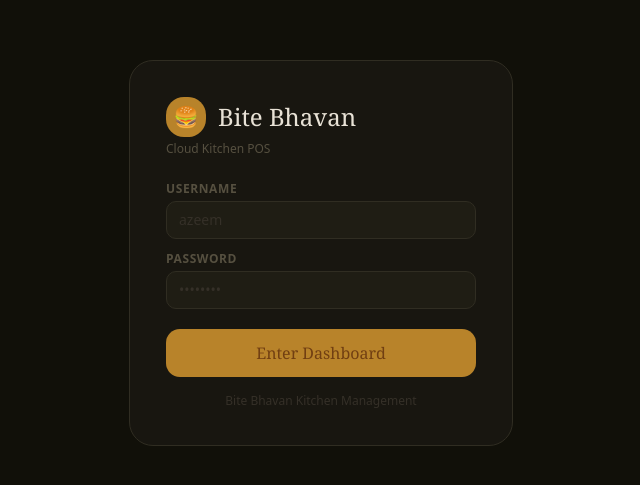
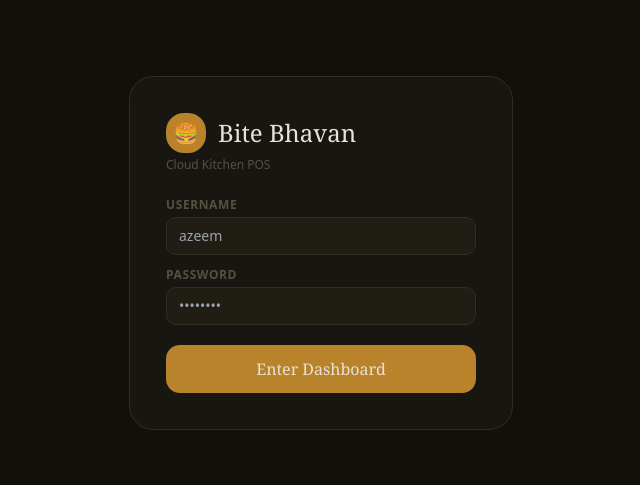
Before and after one commit to BiteBhavan/POS, a Next.js app: page /login in a window 1280 px wide. Shown: the part 147-632 px from the top of the page, without its empty margins (319-959 px from the left). Built offline with nearby package versions, Linux system fonts and the light colour scheme; no server answers.

Commit message:
Update page.tsx

```diff
--- a/src/app/(auth)/login/page.tsx
+++ b/src/app/(auth)/login/page.tsx
@@ -34,7 +34,7 @@ export default function LoginPage() {
         return
       }
       setUser(profile as User)
-      toast.success('Welcome, ' + profile.name)
+      toast.success('Welcome ' + profile.name)
       const routes: Record<string, string> = {
         owner: '/dashboard',
         counter: '/new-order',
@@ -53,45 +53,23 @@ export default function LoginPage() {
     <div className="min-h-screen bg-bg flex items-center justify-center p-4">
       <div className="bg-surface border border-border rounded-2xl p-9 w-full max-w-sm">
         <div className="flex items-center gap-3 mb-1">
-          <div className="w-10 h-10 bg-accent rounded-xl flex items-center justify-center text-xl">
-            🍔
-          </div>
+          <div className="w-10 h-10 bg-accent rounded-xl flex items-center justify-center text-xl">🍔</div>
           <span className="font-display text-2xl text-ink">Bite Bhavan</span>
         </div>
         <p className="text-xs text-ink3 mb-6">Cloud Kitchen POS</p>
         <form onSubmit={handleLogin} className="flex flex-col gap-3">
           <div className="flex flex-col gap-1">
             <label className="text-xs text-ink3 uppercase tracking-wider font-semibold">Username</label>
-            <input
-              className="w-full bg-surface2 border border-border rounded-md px-3 py-2 text-ink text-sm outline-none focus:border-accent placeholder:text-ink4"
-              placeholder="azeem"
-              value={username}
-              onChange={e => setUsername(e.target.value)}
-              autoComplete="username"
-              required
-            />
+            <input className="w-full bg-surface2 border border-border rounded-md px-3 py-2 text-ink text-sm outline-none focus:border-accent" placeholder="azeem" value={username} onChange={e => setUsername(e.target.value)} required />
           </div>
           <div className="flex flex-col gap-1">
             <label className="text-xs text-ink3 uppercase tracking-wider font-semibold">Password</label>
-            <input
-              type="password"
-              className="w-full bg-surface2 border border-border rounded-md px-3 py-2 text-ink text-sm outline-none focus:border-accent placeholder:text-ink4"
-              placeholder="••••••••"
-              value={password}
-              onChange={e => setPassword(e.target.value)}
-              autoComplete="current-password"
-              required
-            />
+            <input type="password" className="w-full bg-surface2 border border-border rounded-md px-3 py-2 text-ink text-sm outline-none focus:border-accent" placeholder="••••••••" value={password} onChange={e => setPassword(e.target.value)} required />
           </div>
-          <button
-            type="submit"
-            disabled={loading}
-            className="mt-2 w-full py-3 bg-accent text-yellow-900 rounded-lg font-display text-base hover:bg-accent-light transition-all disabled:opacity-50"
-          >
+          <button type="submit" disabled={loading} className="mt-2 w-full py-3 bg-accent rounded-lg font-display text-base transition-all disabled:opacity-50">
             {loading ? 'Signing in...' : 'Enter Dashboard'}
           </button>
         </form>
-        <p className="text-xs text-ink4 text-center mt-4">Bite Bhavan Kitchen Management</p>
       </div>
     </div>
   )
```
